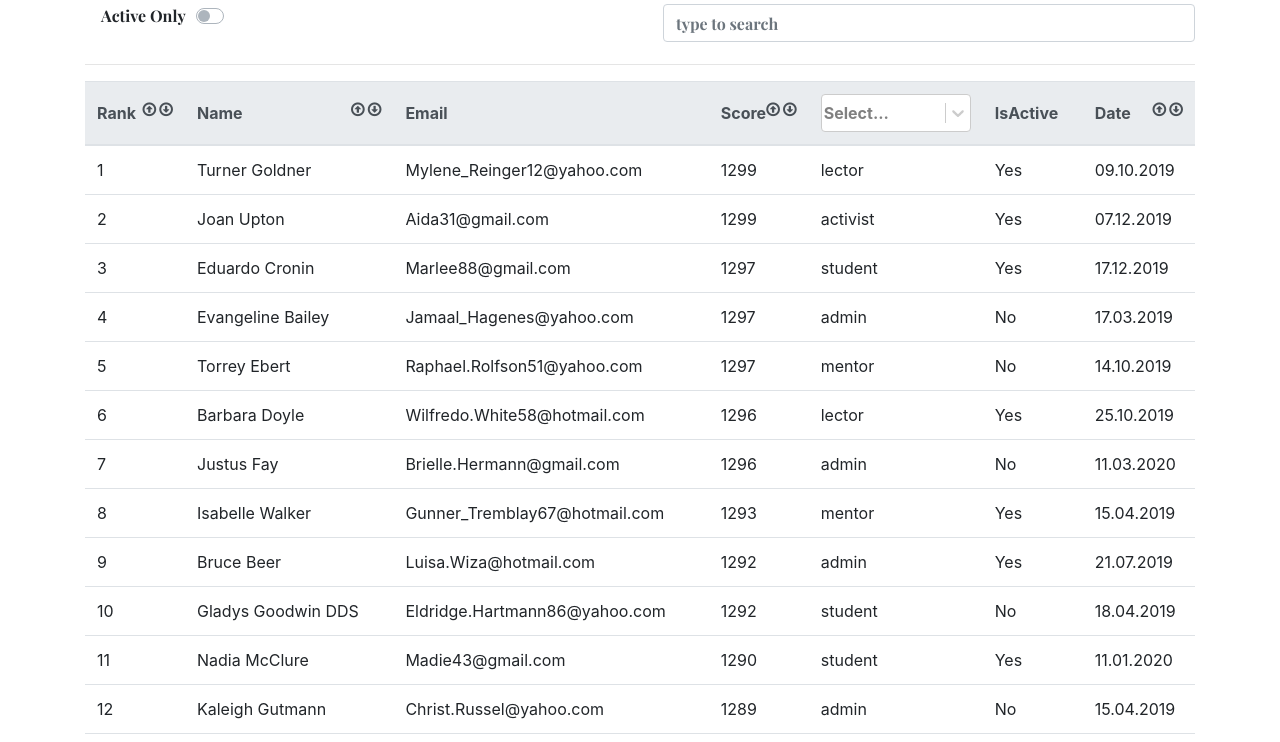
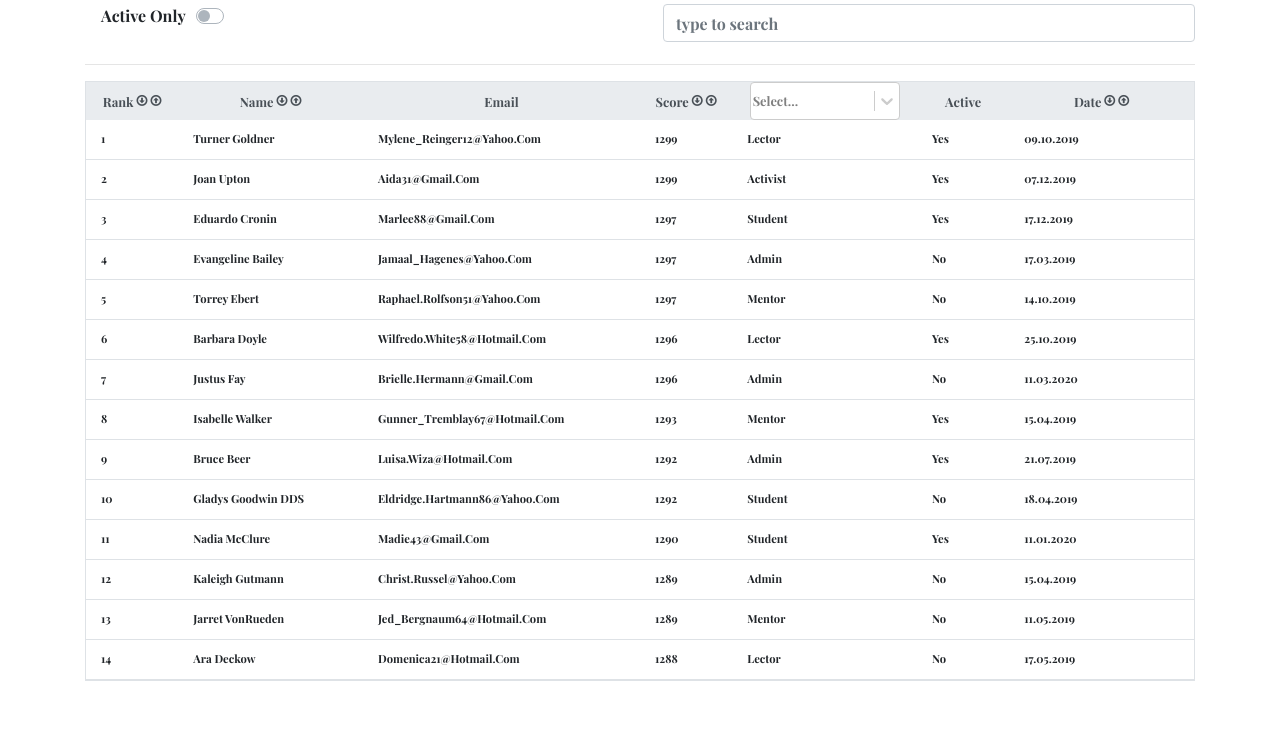
Before and after one commit to Egor-Alexandrovich/datagrid, a React app: page / in a window 1280 px wide. Shown: the part 58-800 px from the top of the page. Built offline with nearby package versions, Linux system fonts and the light colour scheme.

Commit message:
feat: add react-window

```diff
--- a/package.json
+++ b/package.json
@@ -14,6 +14,8 @@
     "react-router-dom": "^5.1.2",
     "react-scripts": "3.4.0",
     "react-select": "^3.0.8",
+    "react-virtualized-auto-sizer": "^1.0.2",
+    "react-window": "^1.8.5",
     "redux": "^4.0.5"
   },
   "scripts": {
--- a/src/components/app/app.js
+++ b/src/components/app/app.js
@@ -6,7 +6,7 @@ import Header from '../header';
 
 const App = () => {
   return (
-    <main role='main' className="container">
+    <main role='main' className="container-lg">
       <Header />
       <ScoreTable />
     </main>
--- /dev/null
+++ b/src/components/react-window-component/index.js
@@ -0,0 +1,3 @@
+import ReactWindowComponent from './react-window-component';
+
+export default ReactWindowComponent;
--- /dev/null
+++ b/src/components/react-window-component/react-window-component.js
@@ -0,0 +1,38 @@
+import React from "react";
+import { FixedSizeList as List } from "react-window";
+import AutoSizer from "react-virtualized-auto-sizer";
+
+import "./react-window-component.css";
+
+const ReactWindowComponent = ({visibleItems}) => {
+  const itemsCount = visibleItems.length
+  const Row = ({ index, style }) => (
+    <div className={"table-row"} style={style}>
+      <div className="col-1 table-row__item">{visibleItems[index].rank}</div>
+      <div className="col-2 table-row__item">{visibleItems[index].name}</div>
+      <div className="col-3 table-row__item">{visibleItems[index].email}</div>
+      <div className="col-1 table-row__item">{visibleItems[index].score * -1 }</div>
+      <div className="col-2 table-row__item">{visibleItems[index].role}</div>
+      <div className="col-1 table-row__item">{visibleItems[index].isActive ? 'Yes' : 'No'}</div>
+      <div className="col-2 table-row__item">{visibleItems[index].date.toLocaleString('ru', {year:'numeric', month: 'numeric', day: 'numeric'})}</div>
+    </div>
+  );
+
+  return (
+    <AutoSizer>
+      {({ height, width }) => (
+        <List
+          className="List"
+          height={height}
+          itemCount={itemsCount}
+          itemSize={40}
+          width={width}
+        >
+          {Row}
+        </List>
+      )}
+    </AutoSizer>
+  );
+}
+
+export default ReactWindowComponent;
--- a/src/components/score-table/score-table.css
+++ b/src/components/score-table/score-table.css
@@ -1,4 +1,4 @@
-.table .thead-light th.active {
+/* .table .thead-light th.active {
     background-color: #dee2e6;
 }
 .table .thead-light th {
@@ -12,3 +12,62 @@
 .fa-arrow-circle-o-up {
     margin-right: 3px;
 }
+.rooor {
+    height: 60vh;
+} */
+.score-table {
+    border: 1px solid #dee2e6;
+    font-family: "Playfair Display", Georgia, serif;
+}
+.table-header {
+    background-color: #e9ecef;
+}
+.table-header__item {
+    font-size: 0.8rem;
+    text-align: center;
+    padding-left: 5px;
+    padding-right: 5px;
+    text-transform: capitalize;
+    vertical-align: middle;
+    color: #495057;
+    display: flex;
+    align-items: center;
+    justify-content: center;
+}
+.table-header__item:hover {
+    cursor: pointer;
+}
+.table-header__item.active {
+    background-color: #dee2e6;
+}
+.fa-arrow-circle-o-down.active, .fa-arrow-circle-o-up.active {
+    color: red;
+}
+.fa-arrow-circle-o-up, .fa-arrow-circle-o-down {
+    margin-left: 3px;
+}
+.table-row__container {
+    height: 70vh;
+}
+.table-row {
+    font-size: 0.7rem;
+    padding-left: 5px;
+    padding-right: 5px;
+    text-transform: capitalize;
+    vertical-align: middle;
+    color: #212529;
+    border-bottom: 1px solid #dee2e6;
+    display: flex;
+    align-items: center;
+    justify-content: center;
+    padding-left: 0;
+    padding-right: 0;
+
+}
+.table-row__item {
+    padding-left: 15px;
+    padding-right: 0;
+}
+.table-row:hover {
+    background-color: rgba(0,0,0,.075);
+}
--- a/src/components/score-table/score-table.js
+++ b/src/components/score-table/score-table.js
@@ -2,41 +2,30 @@ import React from 'react';
 import { connect } from 'react-redux';
 import { dataSort } from '../../actions/index';
 import SelectRole from '../select-role';
+import ReactWindowComponent from '../react-window-component';
 import './score-table.css';
 
 const ScoreTable = ({data, selectedColum, filter, searchRequest, selectFilter, onSort}) => {
-    const renderRow = (item, idx) => {
-        const { rank, name, email, score, role, isActive, date} = item;
-        return (
-            <tr key={idx}>
-                <td>{rank}</td>
-                <td>{name}</td>
-                <td>{email}</td>
-                <td>{score * -1 }</td>
-                <td>{role}</td>
-                <td>{isActive ? 'Yes' : 'No'}</td>
-                <td>{date.toLocaleString('ru', {year:'numeric', month: 'numeric', day: 'numeric'})}</td>
-            </tr>
-        )
-      }
+
     const renderThead = (item) => {
-        const {name, isSelected, isSortUp, isClickOn = false} = item;
+        const {name, isSelected, isSortUp, isClickOn = false, label, classTh} = item;
         let isSortDown = false;
+        const classCol = classTh + ' table-header__item';
         if(isSelected === true && isSortUp === false) {isSortDown = true}
         if(isClickOn) {
         return (
-            <th key={name}
+            <div key={name}
                 onClick = {() => onSort(name)}
-                className = {isSelected ? "active" : null}
+                className = {isSelected ? `${classCol} active` : classCol}
                 >
-                {name}
-                <i className={`fa fa-arrow-circle-o-down ${isSortDown ? "active" : null } float-right`} />
-                <i className={`fa fa-arrow-circle-o-up ${isSortUp ? "active" : null }  float-right`} />
-            </th>
+                {label}
+                <i className={`fa fa-arrow-circle-o-down ${isSortDown ? "active" : null }`} />
+                <i className={`fa fa-arrow-circle-o-up ${isSortUp ? "active" : null }`} />
+            </div>
             )
         }
         return (
-          name === 'role' ? <th key={name}><SelectRole /></th> : <th key={name}>{name}</th>
+          name === 'role' ? <div key={name} className = {classCol}><SelectRole /></div> : <div key={name} className = {classCol}>{label}</div>
         )
     }
     const isActiveFilter = (data, filter) => {
@@ -63,20 +52,17 @@ const ScoreTable = ({data, selectedColum, filter, searchRequest, selectFilter, o
         return item.name.toLowerCase().indexOf(term.toLowerCase()) > - 1 || item.email.toLowerCase().indexOf(term.toLowerCase()) > - 1;
       });
     }
-    // const visibleItems = isActiveFilter(mySearch(data,searchRequest), filter);
     const visibleItems = selectedFilter((isActiveFilter(mySearch(data,searchRequest), filter)), selectFilter );
+    // console.log(visibleItems);
     return (
-        <table className="table table-hover">
-          <thead className ="thead-light">
-            <tr>
-              {selectedColum.map(renderThead)}
-            </tr>
-          </thead>
-          <tbody>
-            {visibleItems.map(renderRow)}
-          </tbody>
-        </table>
-
+      <div className ="container-lg score-table">
+        <div className ="row table-header">
+          {selectedColum.map(renderThead)}
+        </div>
+        <div className ="row table-row__container">
+        { visibleItems.length !== 0 ? <ReactWindowComponent visibleItems = { visibleItems }/> : null }
+        </div>
+      </div>
     );
   };
 
@@ -95,3 +81,19 @@ const ScoreTable = ({data, selectedColum, filter, searchRequest, selectFilter, o
 }
 
   export default connect(mapStateToProps, mapDispatchToProps)(ScoreTable);
+
+
+
+
+
+
+{/* <div className ="row table-header">
+          <div className= "col-1 table-header__item">rank</div>
+          <div className= "col-2 table-header__item">name</div>
+          <div className= "col-3 table-header__item">email</div>
+          <div className= "col-1 table-header__item">score</div>
+          <div className= "col-2 table-header__item">role</div>
+          <div className= "col-1 table-header__item">isActive</div>
+          <div className= "col-2 table-header__item">date</div>
+
+        </div> */}
--- a/src/reducers/index.js
+++ b/src/reducers/index.js
@@ -2,13 +2,13 @@ import fakeInitialState from '../fake-data/fake-data';
 const initialState = {
     data: fakeInitialState,
     selectedColum: [
-        {name: 'rank', isSelected: false, isSortUp: false, isClickOn: true},
-        {name: 'name', isSelected: false, isSortUp: false, isClickOn: true},
-        {name: 'email', isSelected: false, isSortUp: false},
-        {name: 'score', isSelected: false, isSortUp: false, isClickOn: true},
-        {name: 'role', isSelected: false, isSortUp: false},
-        {name: 'isActive', isSelected: false, isSortUp: false},
-        {name: 'date', isSelected: false, isSortUp: false, isClickOn: true}
+        {name: 'rank', isSelected: false, isSortUp: false, isClickOn: true, classTh:'col-1', label: 'Rank'},
+        {name: 'name', isSelected: false, isSortUp: false, isClickOn: true, classTh:'col-2', label: 'name'},
+        {name: 'email', isSelected: false, isSortUp: false, classTh:'col-3', label: 'email'},
+        {name: 'score', isSelected: false, isSortUp: false, isClickOn: true, classTh:'col-1', label: 'score'},
+        {name: 'role', isSelected: false, isSortUp: false, classTh:'col-2', label: ''},
+        {name: 'isActive', isSelected: false, isSortUp: false, classTh:'col-1', label: 'Active'},
+        {name: 'date', isSelected: false, isSortUp: false, isClickOn: true, classTh:'col-2', label: 'date'}
     ],
     filter: false,
     searchRequest: '',
@@ -36,11 +36,11 @@ const sortRow = ({data, selectedColum}, sortRow) => {
 }
 const selectColum = ({selectedColum}, sortColum) => {
     const newArray = selectedColum.map((element) => {
-        const { isSortUp, isClickOn } = element;
+        const { isSortUp, isClickOn, label, classTh } = element;
         if(element.name === sortColum) {
-            return { name: sortColum, isSelected: true, isSortUp: !isSortUp, isClickOn: isClickOn}
+            return { name: sortColum, isSelected: true, isSortUp: !isSortUp, isClickOn: isClickOn, label: label, classTh:classTh}
         }
-        return {name: element.name, isSelected: false, isSortUp: false, isClickOn: isClickOn};
+        return {name: element.name, isSelected: false, isSortUp: false, isClickOn: isClickOn, label: label, classTh:classTh };
     });
     return newArray;
 }
```
Also changed, not shown: src/components/react-window-component/react-window-component.css (added), 1 other file.
